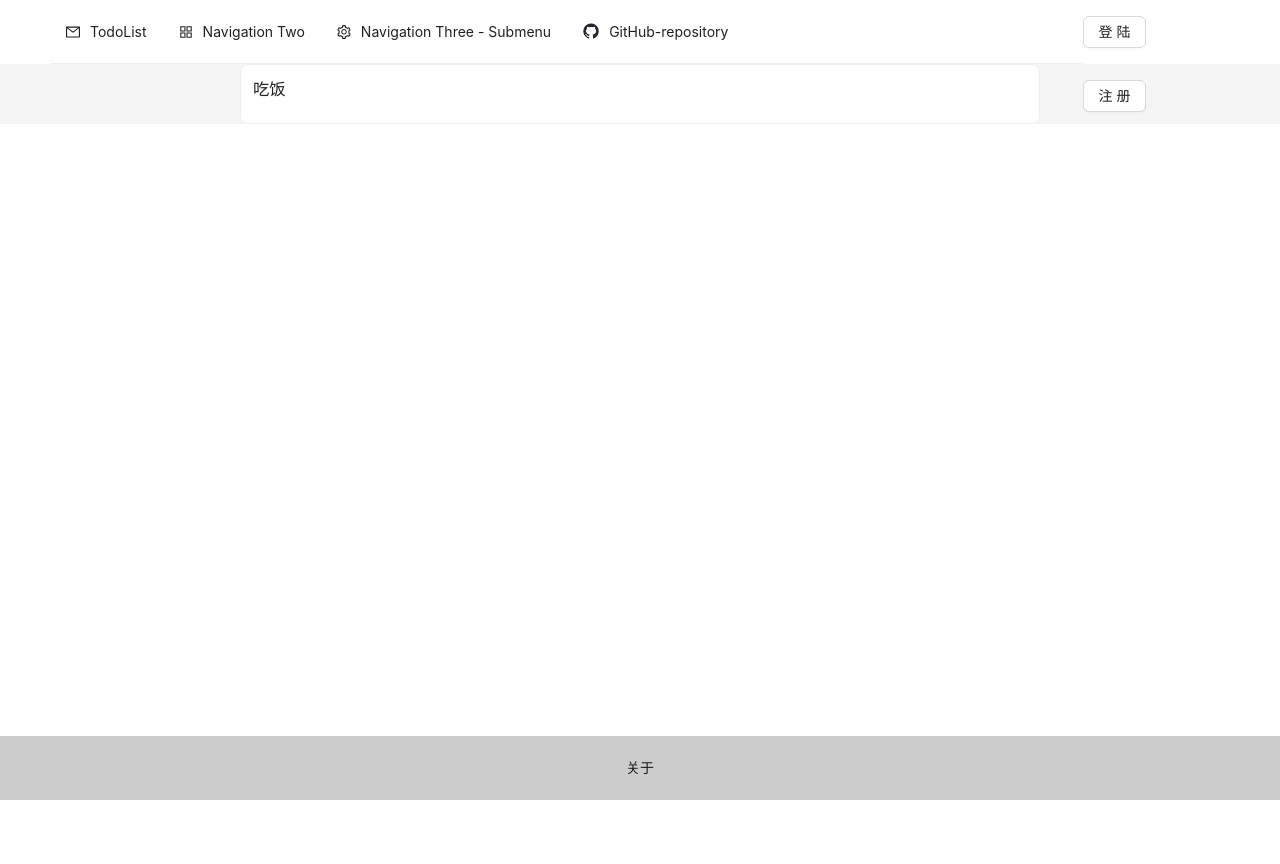
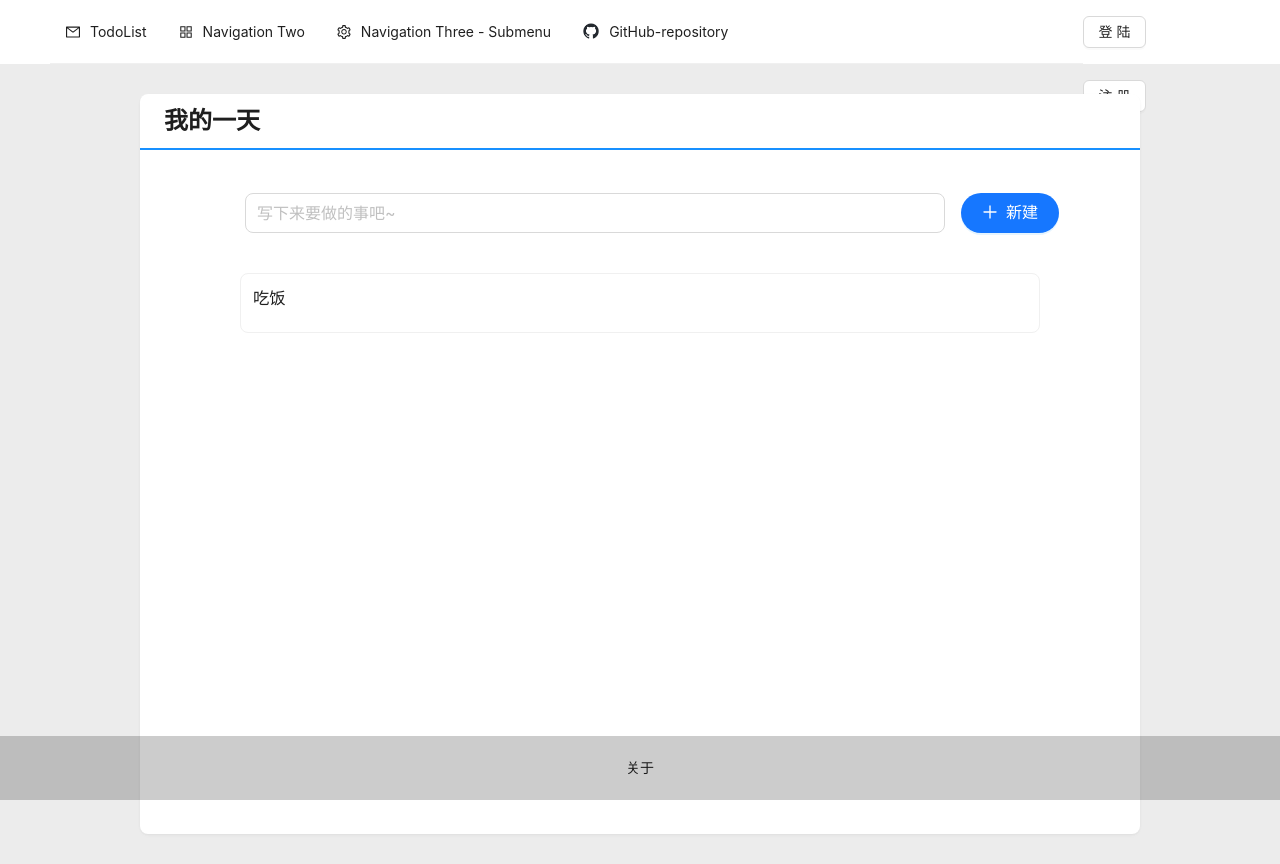
Before and after one commit to nya654/my-vue-project, a Vue app: page /todo in a window 1280 px wide. Before the commit the page ends 800 px from the top, so only its background shows below. Built offline with nearby package versions, Linux system fonts and the light colour scheme.

Commit message:
用Session和Cookie实现了持久化的登陆

```diff
--- a/src/components/MyHeader.vue
+++ b/src/components/MyHeader.vue
@@ -25,14 +25,20 @@ import {MailOutlined, AppstoreOutlined, SettingOutlined} from '@ant-design/icons
 import githubIcon from '../assets/github-mark.png'
 import {MenuProps} from 'ant-design-vue';
 import axios from 'axios';
+import { RouterLink } from 'vue-router'
 
 const current = ref<string[]>();
 const items = ref<MenuProps['items']>([
   {
     key: 'mail',
     icon: () => h(MailOutlined),
-    label: 'TodoList',
-    title: 'TodoList',
+    label: h(
+      RouterLink,
+      { to: '/todo' },
+      { default: () => 'TodoList' }
+    ),
+    title: 'TodoList'
+
   },
   {
     key: 'app',
--- a/src/components/TodoAdd.vue
+++ b/src/components/TodoAdd.vue
@@ -25,27 +25,23 @@
   <a-form
     layout="inline"
     :model="formState"
-    @finish="handleFinish"
+    @finish="addTodo"
     @finishFailed="handleFinishFailed"
   >
-    <a-form-item>
-      <a-input v-model:value="formState.user" placeholder="Username">
-        <template #prefix><UserOutlined style="color: rgba(0, 0, 0, 0.25)" /></template>
+      <a-form-item>
+      <a-input v-model:value="formState.content" placeholder="写下来要做的事吧~" size="large" style="width: 700px">
+        <template><UserOutlined style="color: rgba(0, 0, 0, 0.25)" /></template>
       </a-input>
     </a-form-item>
     <a-form-item>
-      <a-input v-model:value="formState.password" type="password" placeholder="Password">
-        <template #prefix><LockOutlined style="color: rgba(0, 0, 0, 0.25)" /></template>
-      </a-input>
-    </a-form-item>
-    <a-form-item>
-      <a-button type="primary" shape="round" size="large" html-type="submit" :disabled="formState.user === '' || formState.password === ''">
+      <a-button type="primary" shape="round" size="large" html-type="submit" :disabled="formState.content === ''">
         <template #icon>
               <PlusOutlined />
         </template>
             新建
       </a-button>
     </a-form-item>
+
   </a-form>
 </template>
 <script lang="ts" setup>
@@ -54,10 +50,10 @@ import { reactive } from 'vue';
 import { UserOutlined, LockOutlined } from '@ant-design/icons-vue';
 import type { UnwrapRef } from 'vue';
 import type { FormProps } from 'ant-design-vue';
+import axios from 'axios';
 
 interface FormState {
-  user: string;
-  password: string;
+  content: string;
 }
 const formState: UnwrapRef<FormState> = reactive({
   user: '',
@@ -69,4 +65,17 @@ const handleFinish: FormProps['onFinish'] = values => {
 const handleFinishFailed: FormProps['onFinishFailed'] = errors => {
   console.log(errors);
 };
+async function addTodo() {
+  try {
+    const response = await axios.post('http://localhost:8000/api/addthing', {
+      content: formState.content
+    },{
+      withCredentials: true // 发送 Cookie
+    });
+    // );
+    alert(response.data.message);
+  }catch (error) {
+    console.error('Error:', error);
+  }
+}
 </script>
--- a/src/components/TodoList.vue
+++ b/src/components/TodoList.vue
@@ -1,15 +1,60 @@
-<script setup>
+<template>
+  <div class="main-container">
+    <a-card
+      title="我的一天"
+      :bordered="false"
+      class="content-card"
+    >
+      <!-- 添加表单容器 -->
+      <div class="form-container">
+        <TodoAdd />
+      </div>
 
-import TodoCard from '@/components/TodoCard.vue';
-</script>
-
-<template>
-  <div>
-    <todo-card dothings="吃饭"/>
+      <div class="todo-list">
+        <todo-card dothings="吃饭"/>
+        <!-- 后续待办事项 -->
+      </div>
+    </a-card>
   </div>
-
 </template>
 
 <style scoped>
+.main-container {
+  display: flex;
+  justify-content: center;
+  min-height: 100vh;
+  background: #ececec;
+  padding: 30px;
+}
 
+.content-card {
+  width: 1000px;
+  /* 添加卡片内部布局 */
+  display: flex;
+  flex-direction: column;
+}
+
+.form-container {
+  /* 控制表单区域间距 */
+  margin: 20px;
+  width: 100%;
+  /* 让他居中对齐 */
+  display: flex;
+  justify-content: center;
+}
+
+.todo-list {
+  margin-top: 40px;
+}
+
+/* 深度选择器强制修改卡片头样式 */
+:deep(.ant-card-head) {
+  font-size: 24px;
+  font-weight: bold;
+  border-bottom: 2px solid #1890ff;
+}
 </style>
+<script setup>
+import TodoAdd from "./TodoAdd.vue";
+import TodoCard from "./TodoCard.vue";
+</script>
--- a/src/main.js
+++ b/src/main.js
@@ -3,7 +3,10 @@ import Antd from 'ant-design-vue';
 import App from './App.vue';
 import 'ant-design-vue/dist/reset.css';
 import router from './router/index.js';
+import axios from 'axios';
 
+axios.defaults.withCredentials = true;
+axios.defaults.baseURL = 'http://localhost:8000';
 const app = createApp(App);
 app.use(router)
 app.use(Antd).mount('#app');
```
